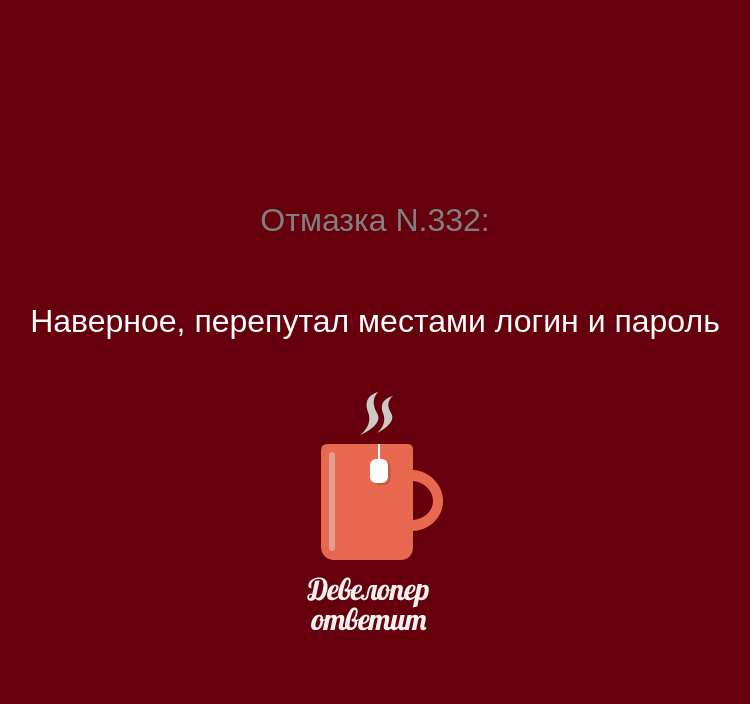
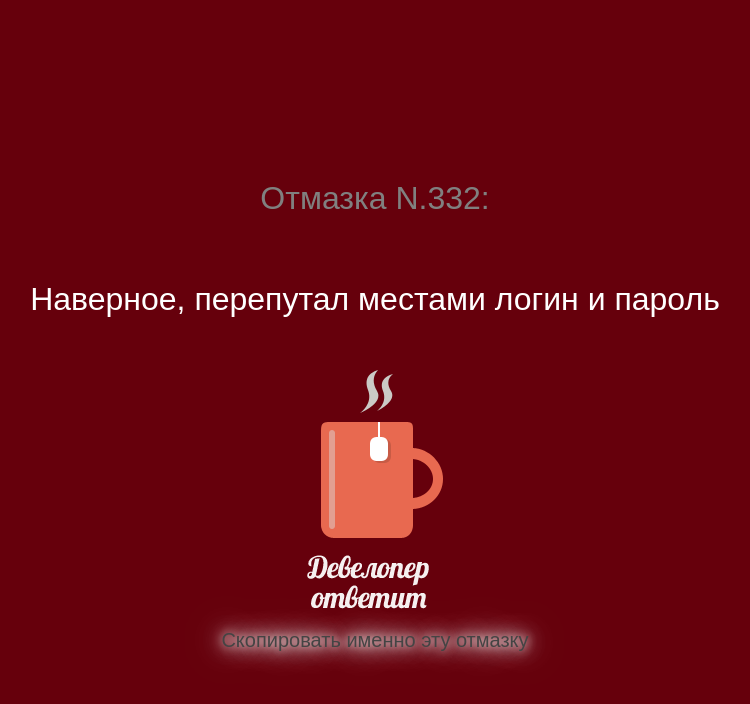
Before and after one commit to divlv/devanswers, a Flask app: page / in a window 1280 px wide. Shown: the top 704 px of the page, without its empty margins (265-1015 px from the left). Run offline with Flask 3, Linux system fonts and the light colour scheme; some web fonts are replaced.

Commit message:
Glowing sharing link

```diff
--- a/app.py
+++ b/app.py
@@ -22,6 +22,7 @@ def index():
             link=next_link,
             logo_link=next_link,
             number=entry["number"],
+            current_link=entry["link"],
         )
 
 
@@ -48,6 +49,7 @@ def serve_phrase(subpath=None):
             link=next_link,
             logo_link=next_link,
             number=entry["number"],
+            current_link=entry["link"],
         )
 
 
--- a/static/css/styles.css
+++ b/static/css/styles.css
@@ -50,3 +50,20 @@ body {
     display: block;
     margin-top: 20px;
 }
+
+#copyLink {
+    color: #444444;
+    /* black text */
+    text-decoration: none;
+    font-size: 20px;
+    text-shadow: 0 0 10px #ffffff, 0 0 20px #ffffff, 0 0 30px #ffffff, 0 0 40px #ffffff;
+    /* white glow */
+    transition: 0.3s;
+    padding-top: 20px;
+}
+
+#copyLink:hover {
+    color: #444444;
+    text-shadow: 0 0 10px #00FFFF, 0 0 20px #00FFFF, 0 0 30px #00FFFF, 0 0 40px #00FFFF;
+    /* cyan glow on hover */
+}
--- a/templates/index.html
+++ b/templates/index.html
@@ -67,6 +67,27 @@
                 <img id="logo" src="{{ url_for('static', filename='logo.png') }}" alt="Logo">
             </a>
         </div>
+
+
+        <a href="#" id="copyLink" data-link="{{ current_link }}">Скопировать именно эту отмазку</a>
+
+        <script>
+            document.getElementById("copyLink").onclick = function (event) {
+                event.preventDefault();
+                var dummy = document.createElement('input'),
+                    text = window.location.origin + this.getAttribute('data-link');
+                document.body.appendChild(dummy);
+                dummy.value = text;
+                dummy.select();
+                document.execCommand('copy');
+                document.body.removeChild(dummy);
+                this.textContent = "Скопировано";
+            }
+        </script>
+
+
+
+
     </div>
     <script src="{{ url_for('static', filename='js/main.js') }}"></script>
 </body>
```
